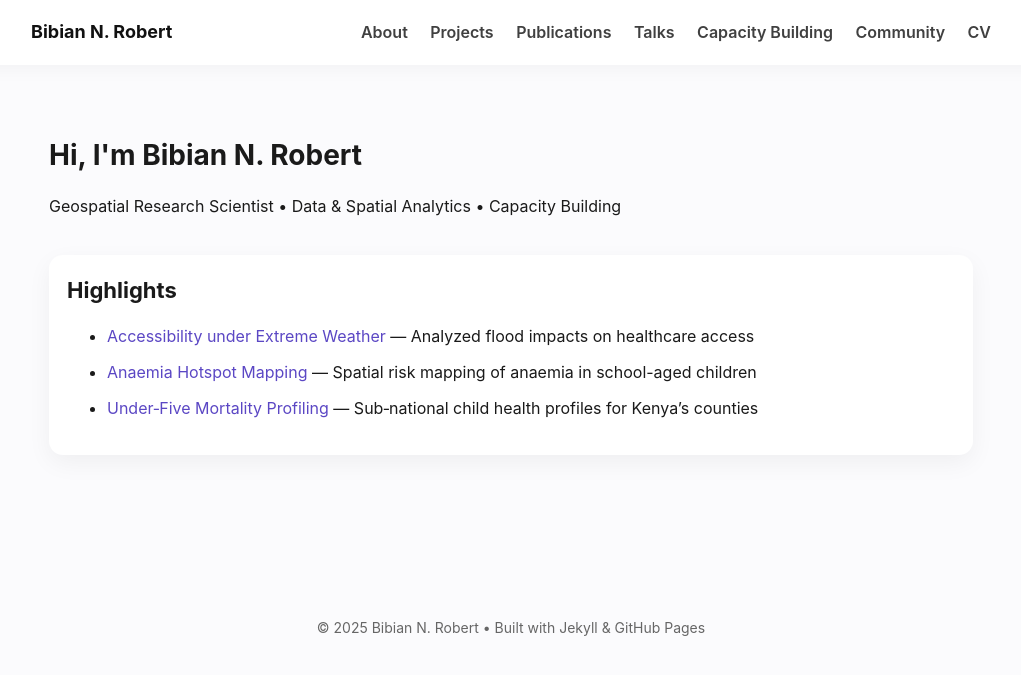
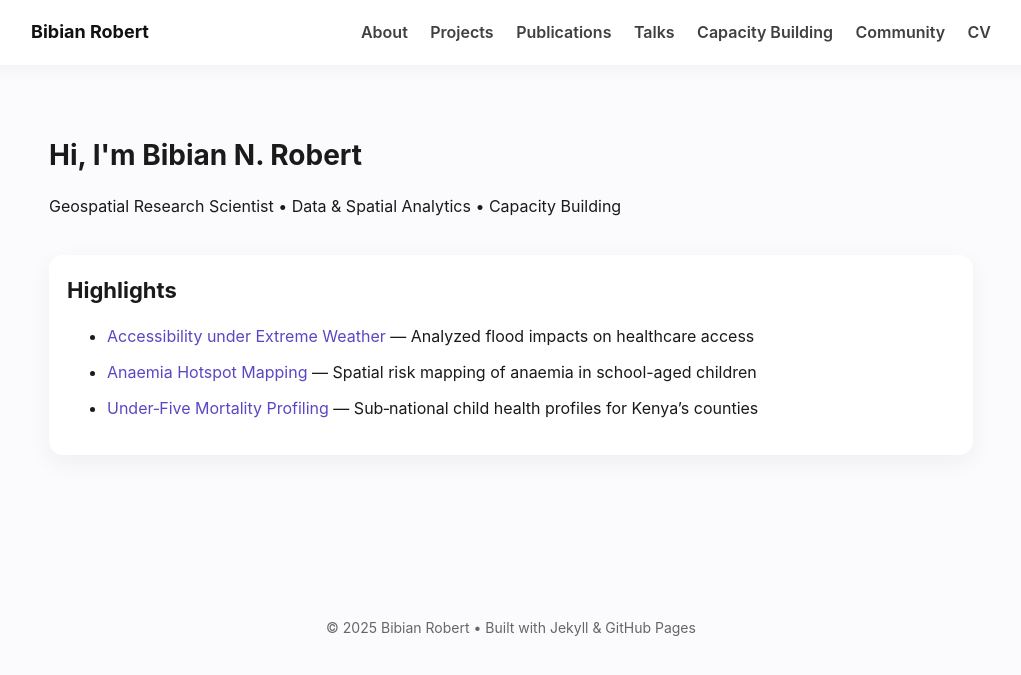
Before and after one commit to Bibian-Robert/portfolio, a Jekyll site: the page built from index.md, in a window 1280 px wide. Shown: the top 675 px of the page, without its empty margins (129-1150 px from the left). Built offline with Jekyll 4.4.1, drawn with Linux system fonts in a browser that asks for light colours; part of the change alters nothing that is shown.

```diff
--- a/_config.yml
+++ b/_config.yml
@@ -1,8 +1,10 @@
-title: "Bibian N. Robert"
+title: "Bibian Robert"
 email: "you@example.com"
-description: "Geospatial Research Scientist | Data‑Science | MNCAH"
-baseurl: "" # for https://yourusername.github.io
-url: "https://yourusername.github.io"
+description: "Geospatial Research Scientist | Data-Science | MNCAH"
+
+# Since this will be served from the root of your user site:
+baseurl: ""                      # <-- keep empty for user site
+url: "https://bibian-robert.github.io"
 
 nav:
   - { name: "About", link: "/about/" }
```
